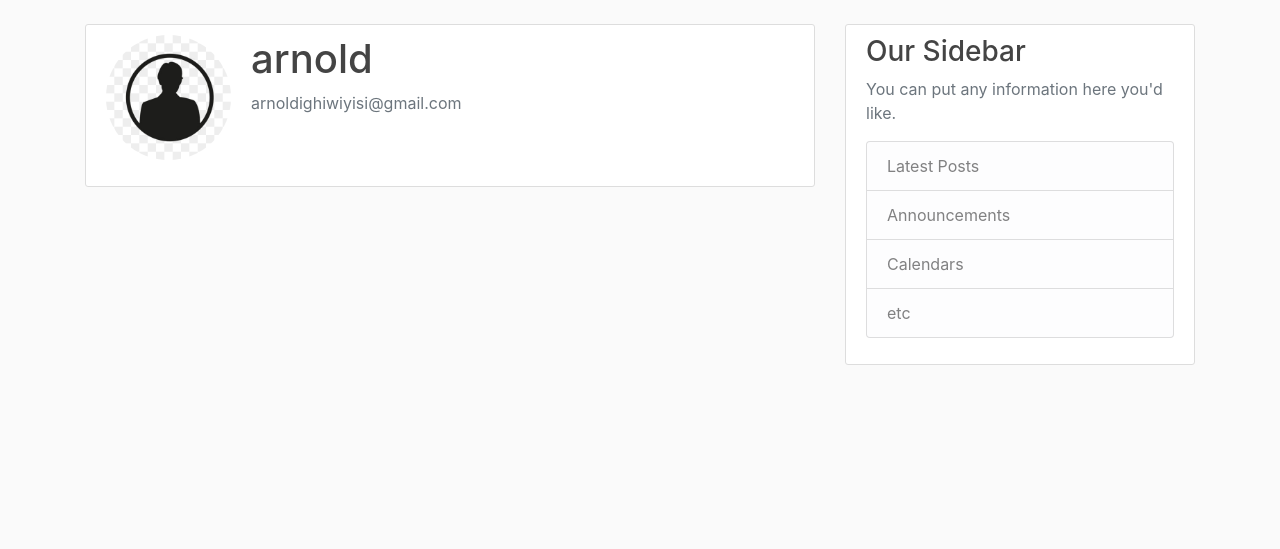
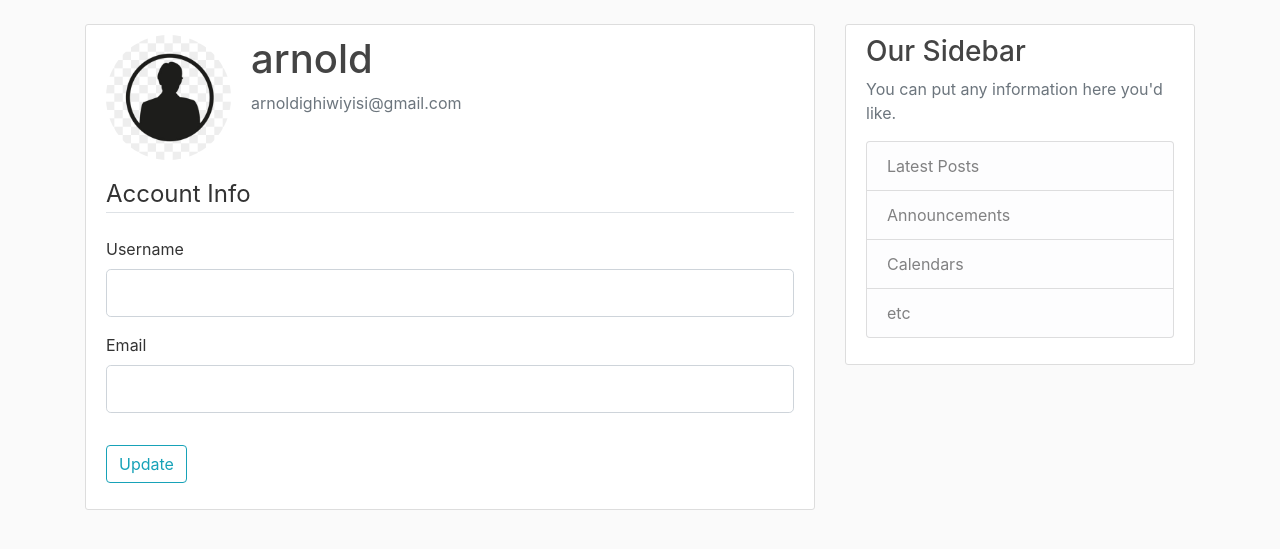
Before and after one commit to Arnold-git/Full-Featured-Web-App-With-Flask, a Flask app: page /account in a window 1280 px wide. Shown: the part 56-605 px from the top of the page. Run offline with Flask 2, Linux system fonts and the light colour scheme; a user stored in the database is signed in; some libraries are stand-ins or nearby versions.

Commit message:
account.html updated

```diff
--- a/flaskblog/templates/account.html
+++ b/flaskblog/templates/account.html
@@ -8,6 +8,46 @@
 	      <p class="text-secondary">{{ current_user.email}}</p>
 	    </div>
 	  </div>
-  <!-- FORM HERE -->
+		<form method="POST" action="">
+			{{ form.hidden_tag() }}
+			<fieldset class="form-group">
+				<legend class="border-bottom mb-4">Account Info</legend>
+				<div class="form-group">
+					{{ form.username.label(class="form-control-label") }}
+
+					{% if form.username.errors %}
+
+						{{ form.username(class="form-control form-control-lg is-invalid") }}
+						<div class="is-invalid-feedback">
+							{% for error in form.username.errors %}
+								<span>{{ error }}</span>
+							{% endfor %}
+						</div>
+
+					{% else %}
+						{{ form.username(class="form-control form-control-lg") }}
+					{% endif %}
+				</div>
+				<div class="form-group">
+					{{ form.email.label(class="form-control-label") }}
+					{% if form.email.errors %}
+
+						{{ form.email(class="form-control form-control-lg is-invalid") }}
+						<div class="is-invalid-feedback">
+							{% for error in form.email.errors %}
+								<span>{{ error }}</span>
+							{% endfor %}
+						</div>
+
+					{% else %}
+						{{ form.email(class="form-control form-control-lg") }}
+					{% endif %}
+				</div>
+			</fieldset>
+			<div class="form-group">
+				{{ form.submit(class="btn btn-outline-info") }}
+			</div>
+		</form>
+
 	</div>
 {% endblock content %}
```
